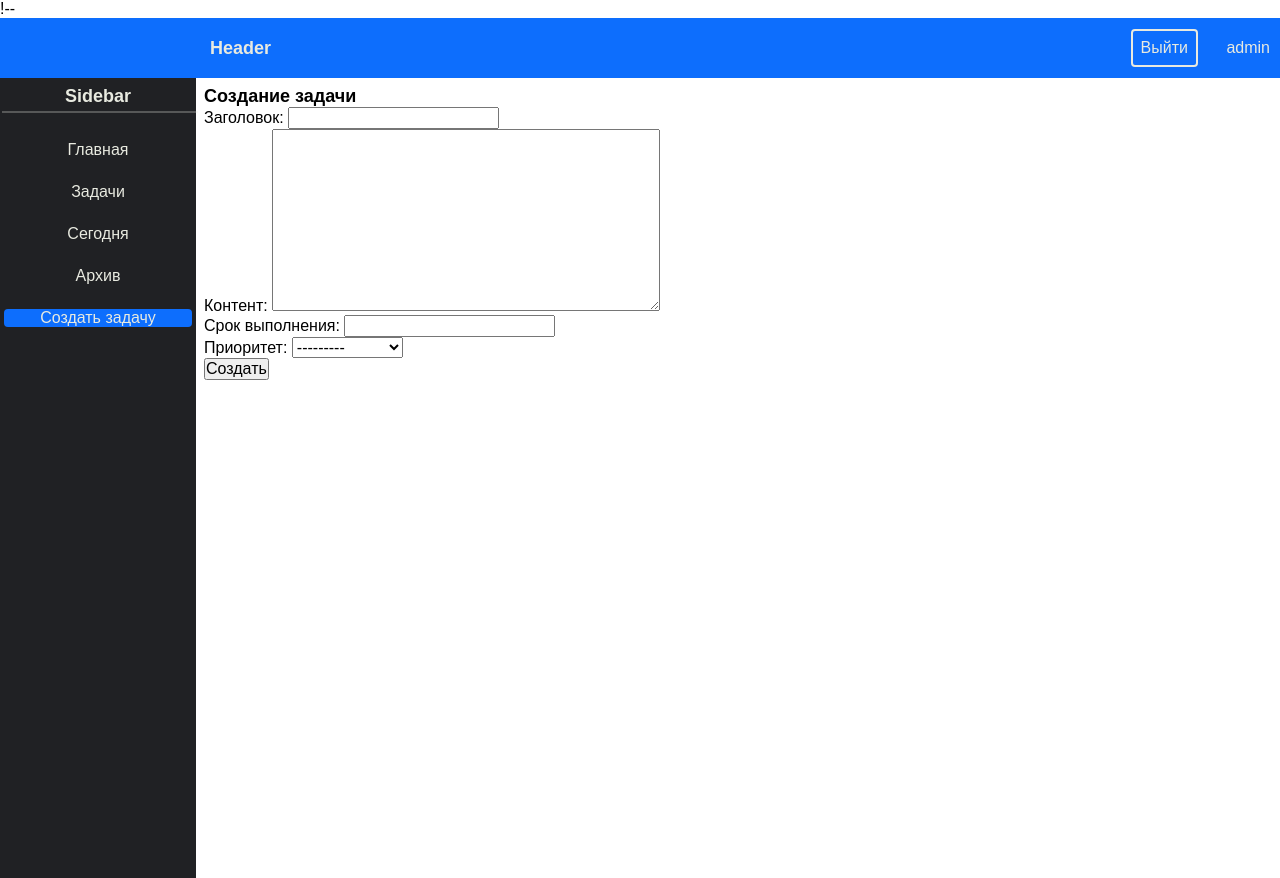
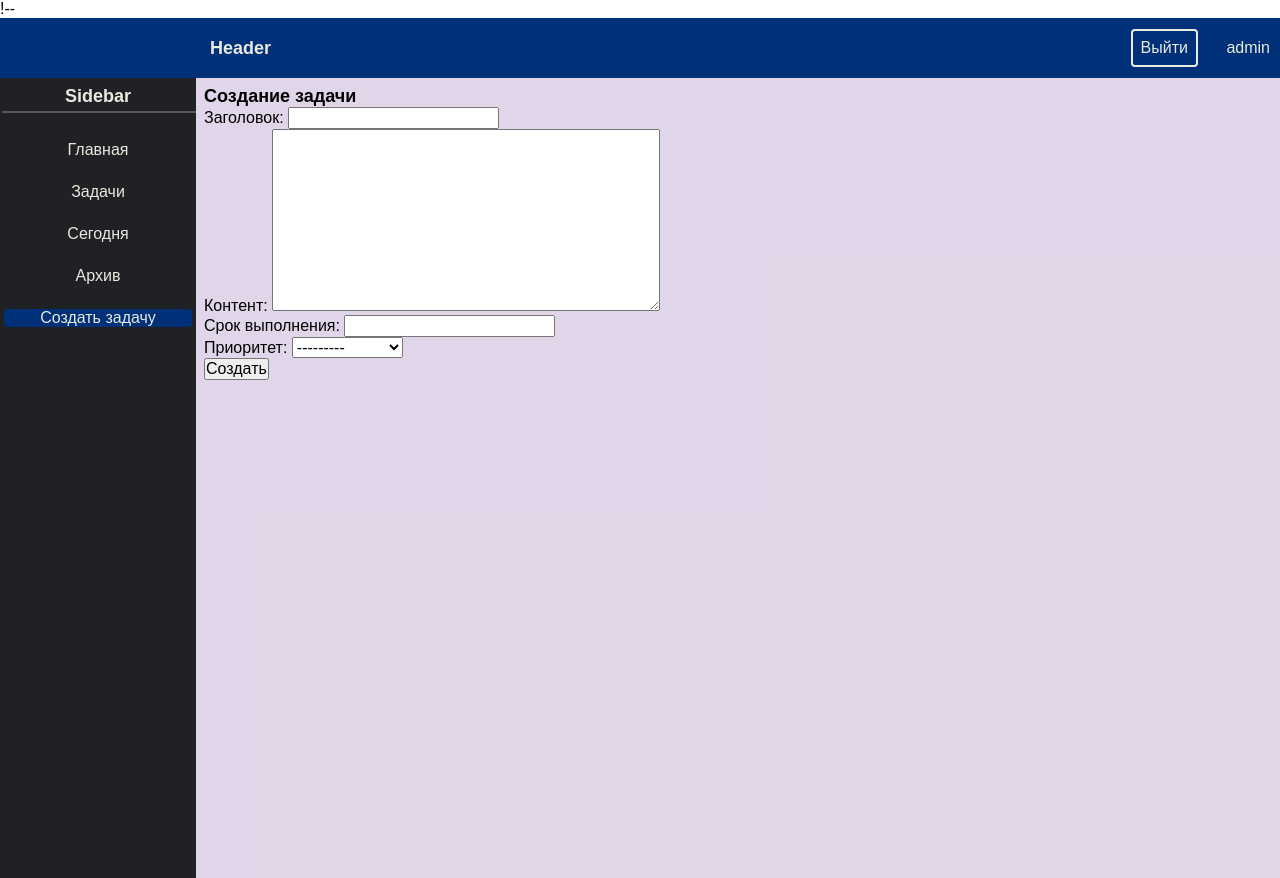
Before and after one commit to IvanSitnikov1/planner, a Django app: page /create-task/ in a window 1280 px wide. Run offline with Django 4.2, Linux system fonts and the light colour scheme; a user stored in the database is signed in.

Commit message:
change colors

```diff
--- a/main/static/main/css/main.css
+++ b/main/static/main/css/main.css
@@ -11,7 +11,7 @@
     flex-direction:row;
     justify-content: space-between;
     align-items: center;
-    background-color: #0D6EFD;
+    background-color: #003077;
     padding-left: 10px;
     padding-right: 10px;
     height: 40px;
@@ -27,7 +27,7 @@
     appearance: none;
     color: #E8EAE0;
     border:  1px solid #E8EAE0 ;
-    background-color: #0D6EFD;
+    background-color: #003077;
     border-radius: 4px;
     padding: 4px 4px;
     transition: all 0.3s;
@@ -87,11 +87,12 @@ h1{
     color: #202124;
 }
 .active{
-    background-color:#0D6EFD ;
+    background-color:#003077 ;
 }
 .sidebar-and-main-div{
     position: relative;
     display: flex;
+    background-color: #48007729;
 }
 .main-container{
     display: flex;
@@ -116,7 +117,7 @@ h1{
     width: 80%;
 }
 .task-content-div{
-    border: 2px solid #0D6EFD;
+    border: 2px solid #003077;
     border-radius: 4px;
     width: 80%;
     align-self: center;
@@ -136,15 +137,16 @@ h1{
     align-items: center;
 }
 .task-info-link{
+margin: 3px;
 text-decoration: none;
 color: white;
-background-color:#0D6EFD;
+background-color:#003077;
 border-radius: 4px;
 padding: 2px 8px;
 transition: background-color 0.3s;
 }
 .task-info-link:hover{
-    color: black
+    color: #00c6f5;
 }
 
 /* iPad+ width */
```
